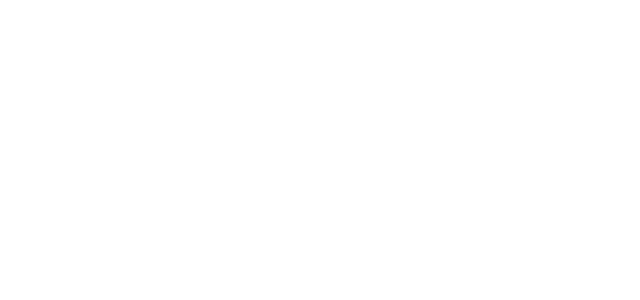
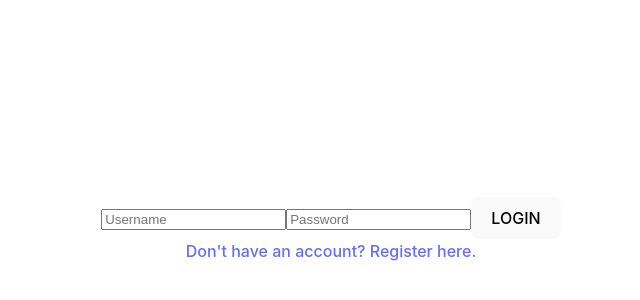
Before and after one commit to Jonathan-Arga/db-react, a React (Vite) app: page /login in a window 1280 px wide. Shown: the part 170-470 px from the top of the page, without its empty margins (309-949 px from the left). Built offline with nearby package versions, Linux system fonts and the light colour scheme.

Commit message:
added more stuff

```diff
--- /dev/null
+++ b/src/components/EntryHeader.jsx
@@ -0,0 +1 @@
+export default function EntryHeader() {}
--- a/src/pages/Albums/components/AlbumItem.jsx
+++ b/src/pages/Albums/components/AlbumItem.jsx
@@ -0,0 +1 @@
+export default function AlbumItem() {}
--- a/src/pages/Login/Login.jsx
+++ b/src/pages/Login/Login.jsx
@@ -1 +1,15 @@
-export default function Login() {}
+import { NavLink } from "react-router-dom";
+import EntryHeader from "../../components/EntryHeader";
+import LoginForm from "./components/LoginForm";
+
+export default function Login() {
+	return (
+		<>
+			<EntryHeader />
+			<LoginForm />
+			<NavLink to="/register">
+				Don't have an account? Register here.
+			</NavLink>
+		</>
+	);
+}
--- /dev/null
+++ b/src/pages/Login/components/LoginForm.jsx
@@ -0,0 +1,30 @@
+import { useState } from "react";
+
+export default function LoginForm() {
+	const [username, setUsername] = useState("");
+	const [password, setPassword] = useState("");
+
+	function submitLogin(e) {
+		e.preventDefault();
+	}
+
+	return (
+		<form onSubmit={submitLogin}>
+			<input
+				type="text"
+				name="username"
+				placeholder="Username"
+				value={username}
+				onChange={(e) => setUsername(e.target.value)}
+			/>
+			<input
+				type="text"
+				name="password"
+				placeholder="Password"
+				value={password}
+				onChange={(e) => setPassword(e.target.value)}
+			/>
+			<button>LOGIN</button>
+		</form>
+	);
+}
--- /dev/null
+++ b/src/pages/Signup/components/SignupForm.jsx
@@ -0,0 +1 @@
+export default function SignupForm() {}
```
